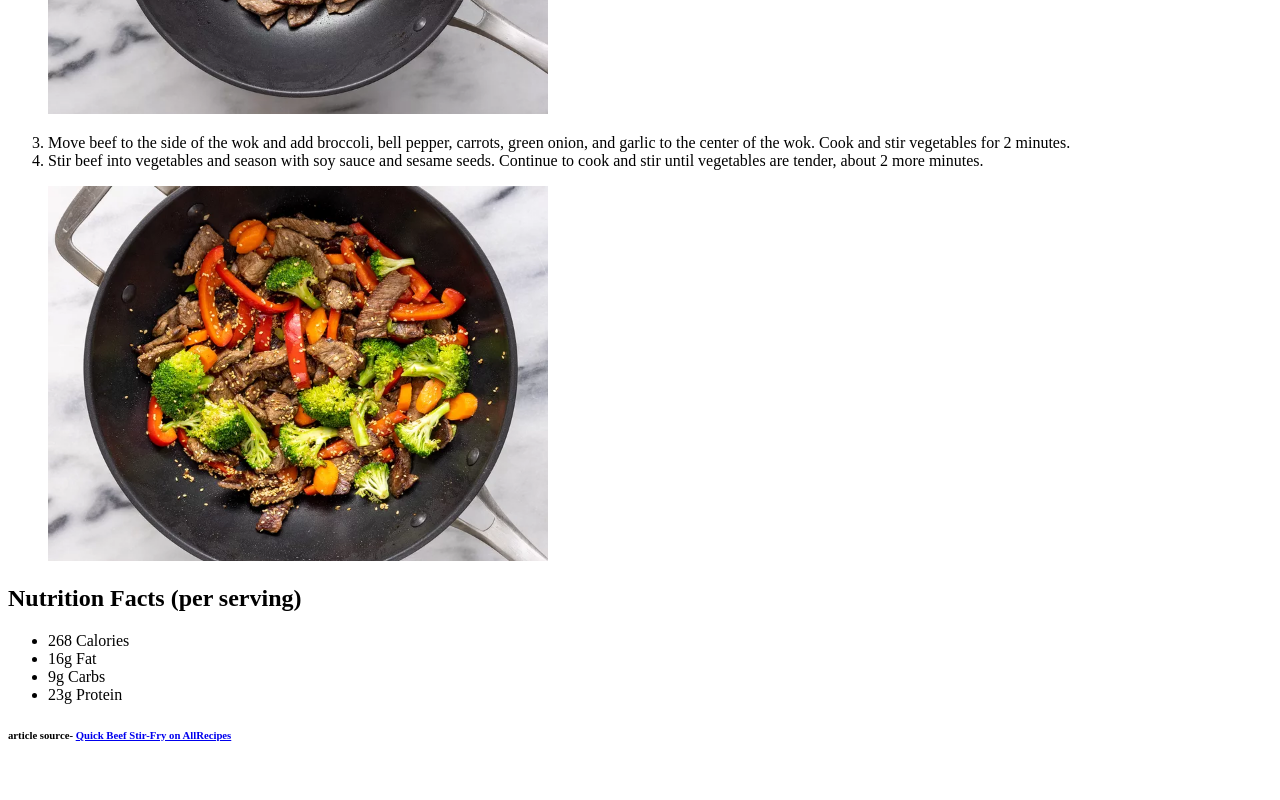
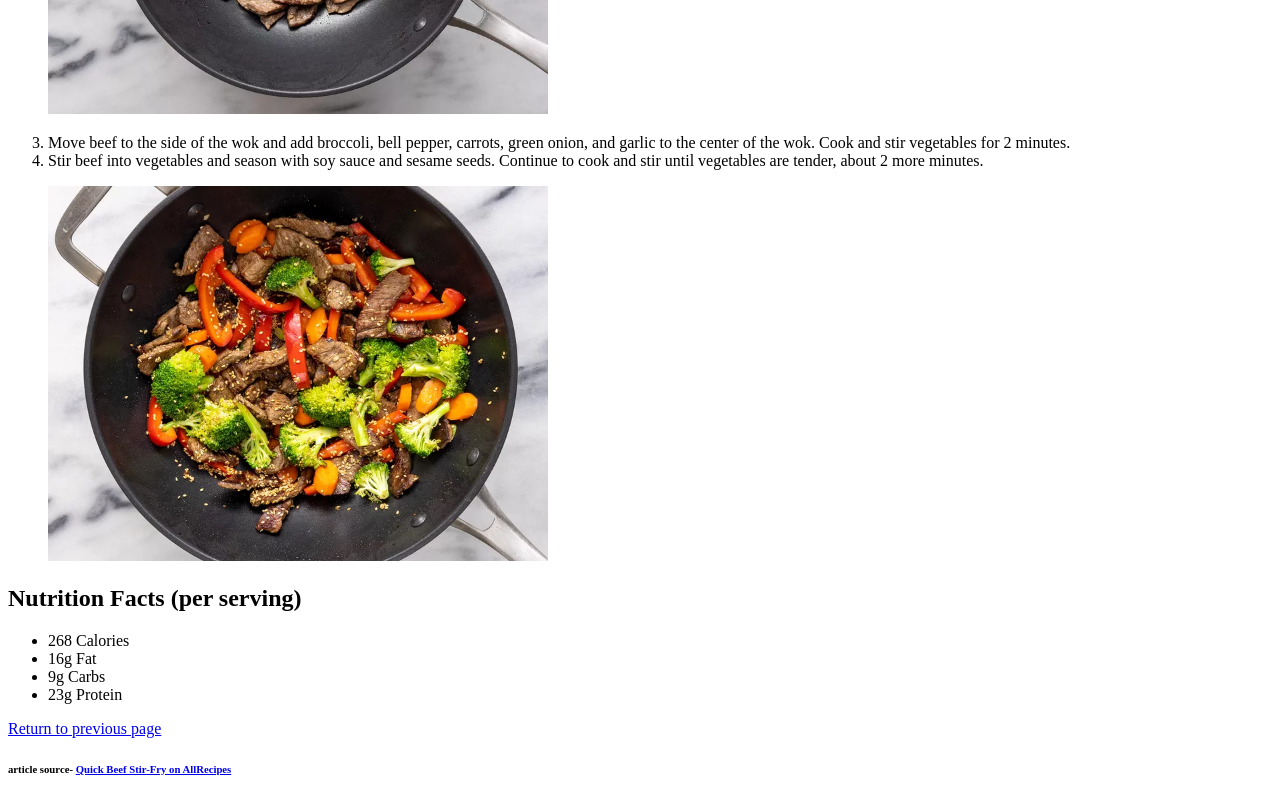
Before and after one commit to pjakeshall/odin-recipes, a plain HTML site: page recipes/beefstirfry.html in a window 1280 px wide. Shown: the part 1807-2607 px from the top of the page. Before the commit the page ends 2573 px from the top, so only its background shows below. Drawn offline with Linux system fonts and the light colour scheme.

Commit message:
added a previous page button at bottom of recipes

```diff
--- a/recipes/beefstirfry.html
+++ b/recipes/beefstirfry.html
@@ -50,6 +50,7 @@
             <li>9g Carbs</li>
             <li>23g Protein</li>
         </ul>
+        <a href="../index.html">Return to previous page</a>
         <h6>article source- <a href="https://www.allrecipes.com/recipe/228823/quick-beef-stir-fry/">Quick Beef Stir-Fry on AllRecipes</a></h6>
     </body>
 </HTML>
```
Also changed, not shown: recipes/pestopastachicken.html (+1 -0 lines), recipes/reubensandwich.html (+1 -0 lines).
